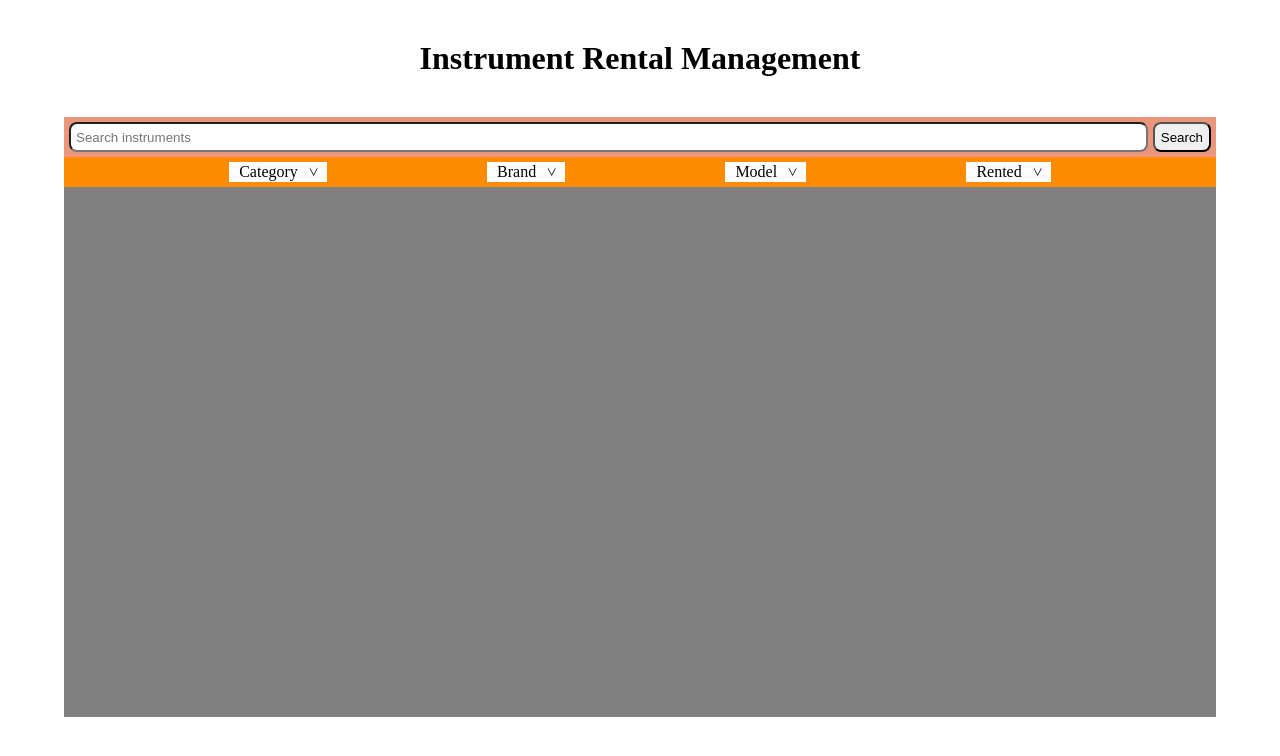
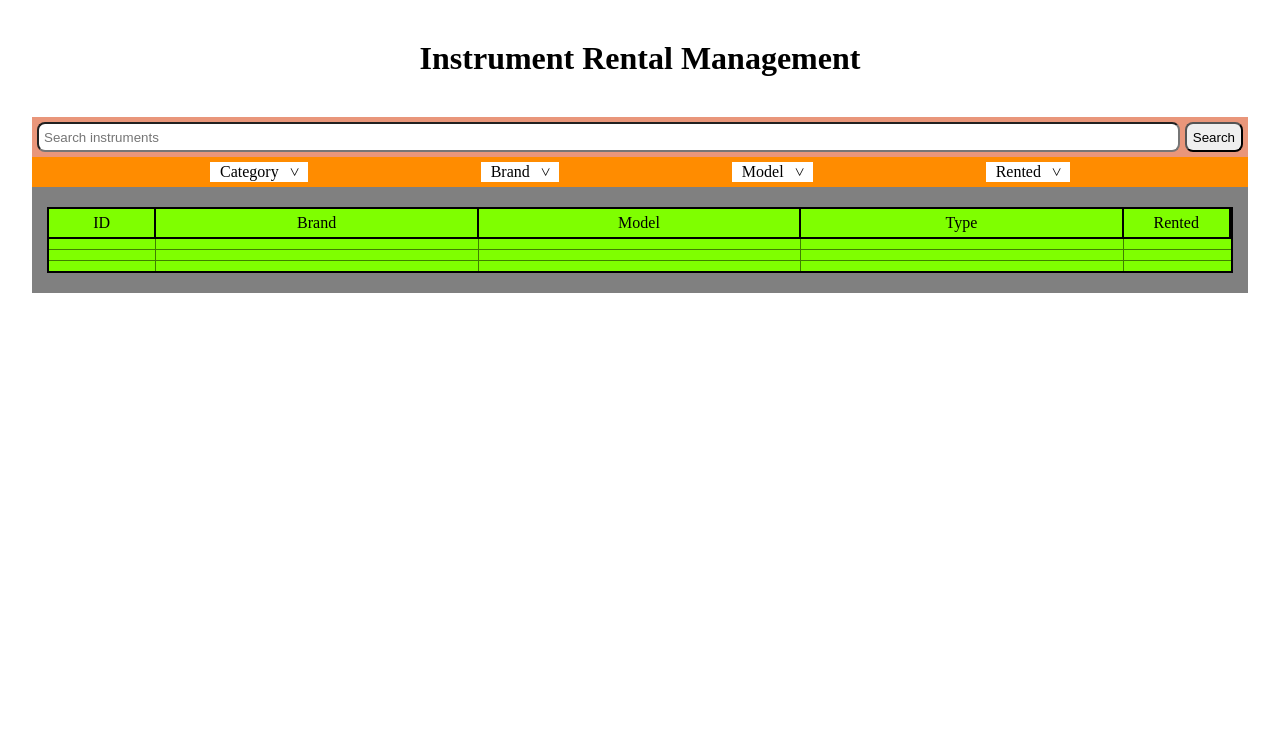
Before and after one commit to briantav999/unit4-front-end, a React (Vite) app: page / in a window 1280 px wide. Shown: the top 756 px of the page. Built offline with nearby package versions, Linux system fonts and the light colour scheme.

Commit message:
products card init with grid and temp data, css

```diff
--- a/src/components/InventoryCard/InventoryCard.css
+++ b/src/components/InventoryCard/InventoryCard.css
@@ -1,6 +1,5 @@
 #inventory-card {
-    min-width: 90%;
-    min-height: 600px;
+    min-width: 95%;
 
     display: flex;
     flex-direction: column;
--- a/src/components/InventoryCard/ProductsCard/Product/Product.jsx
+++ b/src/components/InventoryCard/ProductsCard/Product/Product.jsx
@@ -2,7 +2,13 @@ import './Product.css'
 
 const Product = () => {
     return <>
-
+        <div className="products-row">
+            <p></p>
+            <p></p>
+            <p></p>
+            <p></p>
+            <p></p>
+        </div>
     </>
 }
 
--- a/src/components/InventoryCard/ProductsCard/ProductsCard.css
+++ b/src/components/InventoryCard/ProductsCard/ProductsCard.css
@@ -0,0 +1,40 @@
+#products-card {
+    width: calc(100% - 30px);
+    margin: 20px 0;
+
+    border: 2px solid black;
+    background-color: chartreuse;
+
+}
+
+.products-row {
+    display: grid;
+    grid-template-columns: 1fr 3fr 3fr 3fr 1fr;
+
+    text-align: center;
+    vertical-align: center;
+
+    > * {
+        padding: 5px;
+        border-right: 1px solid rgba(0, 0, 0, .5);
+        border-bottom: 1px solid rgba(0, 0, 0, .5);
+    }
+
+    :last-child {
+        border-right: 0;
+    }
+}
+
+.products-row:last-of-type > * {
+    border-bottom: 0;
+}
+
+#properties-container {
+    grid-row: 1;
+    grid-column: 1 / 6;
+
+    > * {
+        border-right: 2px solid black;
+        border-bottom: 2px solid black;
+    }
+}
--- a/src/components/InventoryCard/ProductsCard/ProductsCard.jsx
+++ b/src/components/InventoryCard/ProductsCard/ProductsCard.jsx
@@ -2,8 +2,28 @@ import Product from './Product/Product.jsx'
 import './ProductsCard.css'
 
 const ProductsCard = () => {
+    const categories = ['ID', 'Brand', 'Model', 'Type', 'Rented']
+
+    const tempProduct = {
+        id: 1,
+        brand: 'Yamaha',
+        model: 'DRM742',
+        type: 'Drum',
+        rented: true
+    }
+    const tempData = [tempProduct, tempProduct, tempProduct]
+
     return <>
-        <Product />
+        <div id="products-card">
+            <div className='products-row' id="properties-container">
+                {categories.map( (category, index) =>
+                    <p key={index}>{category}</p>
+                )}
+            </div>
+            {tempData.map( (product) =>
+                <Product key={product.id} product={product} />
+            )}
+        </div>
     </>
 }
 
```
